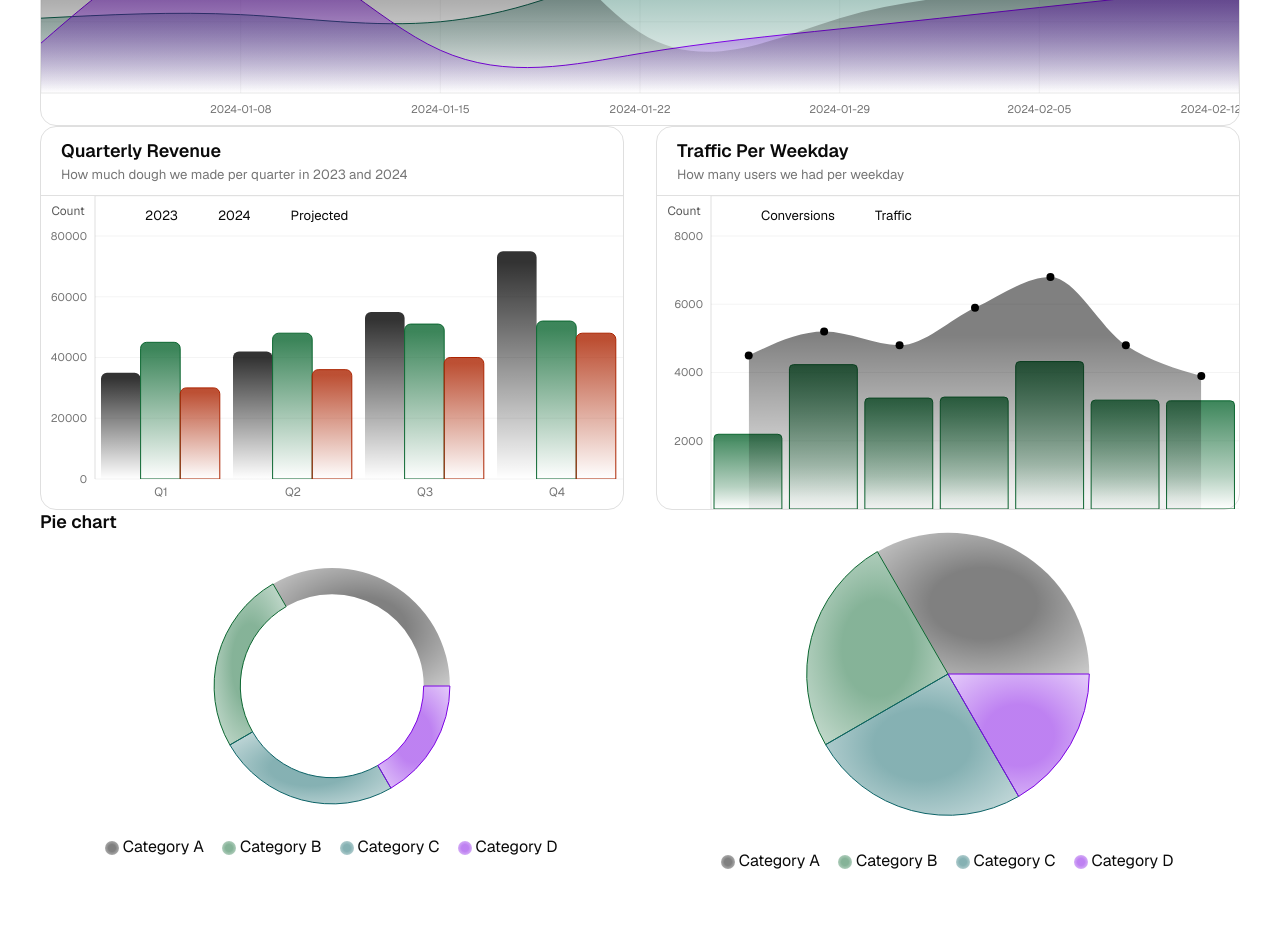
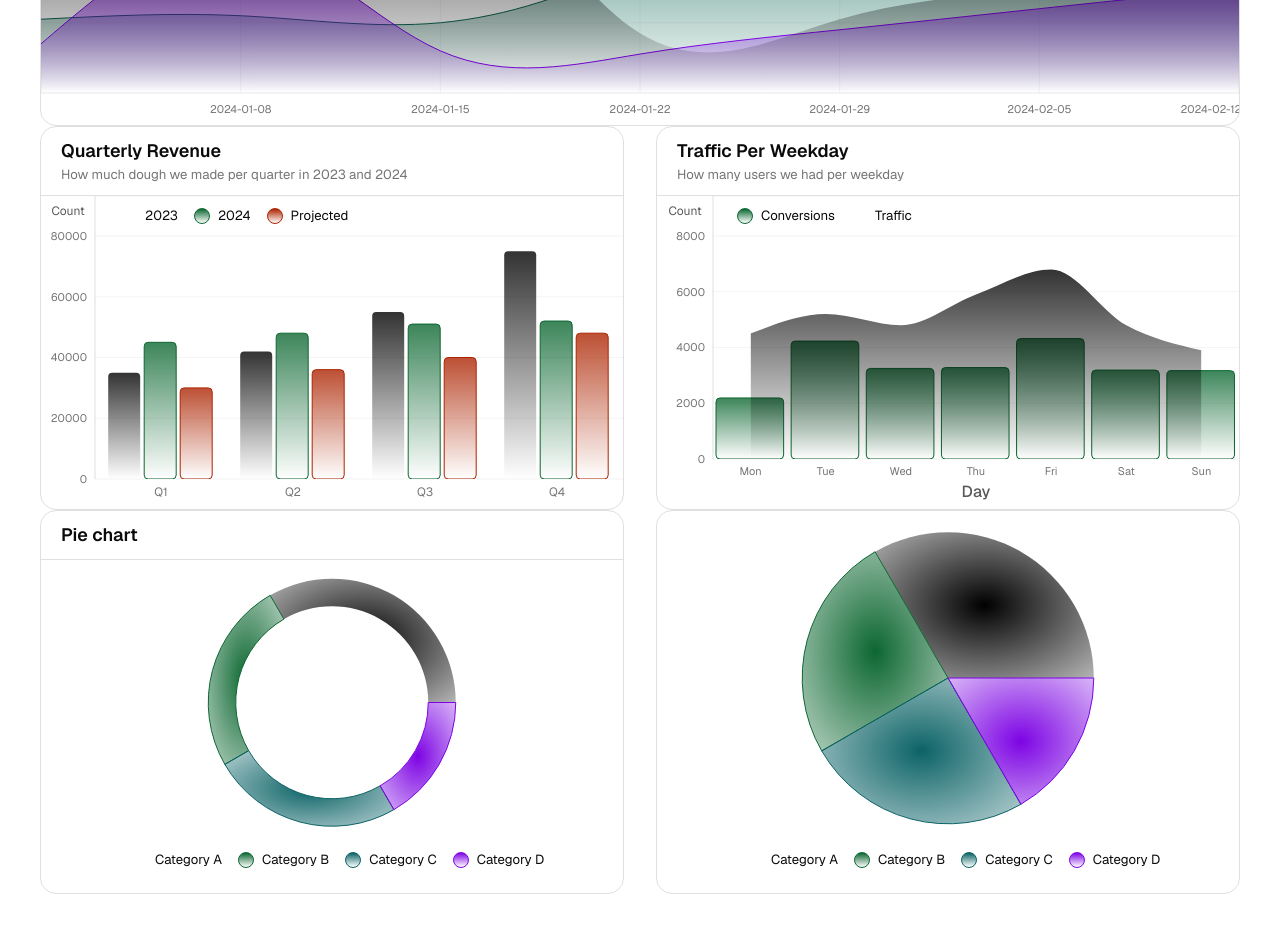
Before and after one commit to once-ui-system/nextjs-starter, a Next.js app: page / in a window 1280 px wide. Shown: the part 1120-2052 px from the top of the page. Built offline with nearby package versions, Linux system fonts and the light colour scheme.

Commit message:
props, style, and stuff

```diff
--- a/src/app/page.tsx
+++ b/src/app/page.tsx
@@ -96,7 +96,9 @@ export default function Home() {
                   { name: "Q3", value1: 55000, value2: 51000, value3: 40000 },
                   { name: "Q4", value1: 75000, value2: 52000, value3: 48000 },
                 ]}
-                barLabels={["2023", "2024", "Projected"]}
+                bar={{
+                  labels: ["2023", "2024", "Projected"]
+                }}
               />
 
               {/* Line Bar Graph */}
@@ -105,7 +107,7 @@ export default function Home() {
                   description="How many users we had per weekday"
                   showArea
                   legend
-                    labels="y"
+                  labels="both"
                   xAxisTitle="Day"
                   yAxisTitle="Count"
                   lineName="Traffic"
@@ -127,7 +129,7 @@ export default function Home() {
 
               <PieChart
                 title="Pie chart"
-                showLegend
+                legend
                 innerRadius="70%"
                 data = {[
                   { name: 'Category A', value: 400 },
@@ -138,7 +140,7 @@ export default function Home() {
               />
 
               <PieChart
-                showLegend
+                legend
                 data = {[
                   { name: 'Category A', value: 400 },
                   { name: 'Category B', value: 300 },
--- a/src/once-ui/modules/data/BarChart.tsx
+++ b/src/once-ui/modules/data/BarChart.tsx
@@ -144,8 +144,14 @@ const BarChart: React.FC<BarChartProps> = ({
               />
             )}
             <RechartsTooltip
-              content={props => <Tooltip {...props} tooltip={tooltip} showColors={false} />}
               cursor={{ fill: "var(--neutral-alpha-weak)" }}
+              content={props =>
+                <Tooltip
+                  {...props}
+                  tooltip={tooltip}
+                  showColors={false}
+                />
+              }
             />
             <defs>
               <linearGradient id="barGradient" x1="0" y1="0" x2="0" y2="1">
--- a/src/once-ui/modules/data/GroupedBarChart.tsx
+++ b/src/once-ui/modules/data/GroupedBarChart.tsx
@@ -25,20 +25,32 @@ interface MultiBarDataPoint {
   endDate?: string;
 }
 
+interface BarProps {
+  labels?: string[];
+  width?: SpacingToken | "fill" | number;
+}
+
+interface TimeProps {
+  series?: boolean;
+  format?: string;
+}
+
+interface TooltipProps {
+  title?: string;
+}
+
 interface GroupedBarChartProps extends Omit<React.ComponentProps<typeof Flex>, 'title' | 'description'> {
   data: MultiBarDataPoint[];
   labels?: "x" | "y" | "both" | "none";
   xAxisKey?: string;
   yAxisKeys?: string[];
-  barLabels?: string[];
   yAxisTitle?: string;
-  barWidth?: SpacingToken | "fill" | number | string;
-  isTimeSeries?: boolean;
-  timeFormat?: string;
   legend?: boolean;
   title?: React.ReactNode;
   description?: React.ReactNode;
-  tooltipTitle?: string;
+  bar?: BarProps;
+  time?: TimeProps;
+  tooltip?: TooltipProps;
 }
 
 const GroupedBarChart: React.FC<GroupedBarChartProps> = ({
@@ -46,15 +58,14 @@ const GroupedBarChart: React.FC<GroupedBarChartProps> = ({
   labels = "both",
   xAxisKey = "name",
   yAxisKeys = ["value1", "value2", "value3"],
-  barLabels,
-  barWidth = "fill",
-  isTimeSeries = false,
-  timeFormat,
+  bar = { labels: [], width: "fill" },
+  time = { series: false, format: "" },
+  tooltip = { title: "" },
   title,
   yAxisTitle,
   description,
   legend = false,
-  tooltipTitle,
+  border = "neutral-medium",
   ...flex
 }) => {
   const barColors = [
@@ -66,16 +77,16 @@ const GroupedBarChart: React.FC<GroupedBarChartProps> = ({
   return (
     <Column
       fillWidth
+      height={24}
+      border={border}
       radius="l"
-      vertical="center"
       data-viz="categorical"
-      height={24}
       {...flex}
     >
       {(title || description) && (
         <Column
           fillWidth
-          borderBottom="neutral-medium"
+          borderBottom={border}
           paddingX="20"
           paddingY="12"
           gap="4"
@@ -106,8 +117,18 @@ const GroupedBarChart: React.FC<GroupedBarChartProps> = ({
             />
             {legend && (
               <RechartsLegend
-                content={<Legend labels={labels} colors={barColors} />}
-                wrapperStyle={{ position: "absolute", top: 0, right: 0 }}
+                content={
+                  <Legend
+                    labels={labels}
+                    colors={barColors}
+                  />
+                }
+                wrapperStyle={{
+                  position: "absolute",
+                  top: 0,
+                  right: 0,
+                  margin: 0
+                }}
               />
             )}
             {(labels === "x" || labels === "both") && (
@@ -148,15 +169,16 @@ const GroupedBarChart: React.FC<GroupedBarChartProps> = ({
               />
             )}
             <RechartsTooltip
+              cursor={{ fill: "var(--neutral-alpha-weak)" }}
               content={props =>
                 <Tooltip
                   {...props}
-                  isTimeSeries={isTimeSeries}
-                  timeFormat={timeFormat}
+                  isTimeSeries={time.series}
+                  timeFormat={time.format}
                   showColors={true}
+                  xAxisTitle={tooltip.title}
                 />
               }
-              cursor={{ fill: "rgba(255,255,255,0.05)" }}
             />
             <defs>
               {barColors.map((color, index) => (
@@ -168,7 +190,7 @@ const GroupedBarChart: React.FC<GroupedBarChartProps> = ({
                   x2="0"
                   y2="1"
                 >
-                  <stop offset="5%" stopColor={color} stopOpacity={0.8} />
+                  <stop offset="0%" stopColor={color} stopOpacity={0.8} />
                   <stop offset="100%" stopColor={color} stopOpacity={0} />
                 </linearGradient>
               ))}
@@ -177,25 +199,25 @@ const GroupedBarChart: React.FC<GroupedBarChartProps> = ({
               <RechartsBar
                 key={key}
                 dataKey={key}
-                name={barLabels?.[index] || key}
+                name={bar.labels?.[index] || key}
                 fill={`url(#barGradient${index})`}
                 stroke={barColors[index % barColors.length]}
                 strokeWidth={1}
-                radius={[6, 6, 0, 0]}
+                radius={[4, 4, 4, 4]}
                 barSize={
-                  barWidth === "fill"
+                  bar.width === "fill"
                     ? "100%"
-                    : barWidth === "xs"
+                    : bar.width === "xs"
                     ? 12
-                    : barWidth === "s"
+                    : bar.width === "s"
                     ? 16
-                    : barWidth === "m"
+                    : bar.width === "m"
                     ? 24
-                    : barWidth === "l"
+                    : bar.width === "l"
                     ? 40
-                    : barWidth === "xl"
+                    : bar.width === "xl"
                     ? 64
-                    : barWidth
+                    : bar.width
                 }
                 isAnimationActive={false}
               />
--- a/src/once-ui/modules/data/Legend.tsx
+++ b/src/once-ui/modules/data/Legend.tsx
@@ -13,7 +13,8 @@ interface LegendProps {
 const Legend: React.FC<LegendProps> = ({
   payload,
   labels = "both",
-  position = "top"
+  position = "top",
+  colors
 }) => {
   if (!payload || !payload.length) {
     return null;
@@ -63,13 +64,15 @@ const Legend: React.FC<LegendProps> = ({
       style={positionStyle}
     >
       {payload.map((entry: any, index: number) => {
+        // Use colors prop if provided, otherwise use entry color
+        const color = colors && colors[index] ? colors[index] : (entry.stroke || entry.color);
         return (
           <Row key={index} vertical="center" gap="8">
             <Row
               style={{
                 backgroundClip: "padding-box",
-                border: `1px solid ${entry.stroke || entry.color}`,
-                background: `linear-gradient(to bottom, ${entry.stroke || entry.color} 0%, transparent 100%)`
+                border: `1px solid ${color}`,
+                background: `linear-gradient(to bottom, ${color} 0%, transparent 100%)`
               }}
               minWidth="16"
               minHeight="16"
--- a/src/once-ui/modules/data/LineBarChart.tsx
+++ b/src/once-ui/modules/data/LineBarChart.tsx
@@ -113,14 +113,13 @@ const LineBarChart: React.FC<LineBarChartProps> = ({
               {/* Bar gradient */}
               <linearGradient id={barGradientId} x1="0" y1="0" x2="0" y2="1">
                 <stop offset="0%" stopColor={finalBarColor} stopOpacity={0.8} />
-                <stop offset="70%" stopColor={finalBarColor} stopOpacity={0.3} />
                 <stop offset="100%" stopColor={finalBarColor} stopOpacity={0} />
               </linearGradient>
 
               {/* Line gradient */}
               <linearGradient id={lineGradientId} x1="0" y1="0" x2="0" y2="1">
-                <stop offset="25%" stopColor={finalLineColor} stopOpacity={0.5} />
-                <stop offset="95%" stopColor={finalLineColor} stopOpacity={0.05} />
+                <stop offset="0%" stopColor={finalLineColor} stopOpacity={0.8} />
+                <stop offset="100%" stopColor={finalLineColor} stopOpacity={0} />
               </linearGradient>
             </defs>
             <RechartsCartesianGrid
@@ -130,8 +129,19 @@ const LineBarChart: React.FC<LineBarChartProps> = ({
             />
             {legend && (
               <RechartsLegend
-                content={<Legend labels={labels} />}
-                wrapperStyle={{ position: "absolute", top: 0, right: 0 }}
+                content={
+                  <Legend
+                    colors={[finalBarColor, finalLineColor]}
+                    labels={labels}
+                    position="top"
+                  />
+                }
+                wrapperStyle={{
+                  position: 'absolute',
+                  top: 0,
+                  right: 0,
+                  margin: 0
+                }}
               />
             )}
             {(labels === "x" || labels === "both") && (
@@ -163,7 +173,7 @@ const LineBarChart: React.FC<LineBarChartProps> = ({
                   fill: "var(--neutral-on-background-weak)",
                   fontSize: 11,
                 }}
-                width={yAxisTitle ? 54 : 0}
+                width={yAxisTitle ? 56 : 0}
                 label={
                   yAxisTitle
                     ? {
@@ -178,8 +188,18 @@ const LineBarChart: React.FC<LineBarChartProps> = ({
               />
             )}
             <RechartsTooltip
-              content={props => <Tooltip {...props} isTimeSeries={isTimeSeries} timeFormat={timeFormat} xAxisKey={xAxisKey} showColors={true} />}
-              cursor={{ fill: "rgba(255,255,255,0.05)" }}
+              cursor={{
+                stroke: "var(--neutral-border-strong)",
+                strokeWidth: 1,
+              }}
+              content={props =>
+                <Tooltip
+                  isTimeSeries={isTimeSeries}
+                  timeFormat={timeFormat}
+                  xAxisKey={xAxisKey}
+                  {...props}
+                />
+              }
             />
             <RechartsBar
               dataKey={barDataKey}
@@ -187,7 +207,7 @@ const LineBarChart: React.FC<LineBarChartProps> = ({
               fill={`url(#${barGradientId})`}
               stroke={finalBarColor}
               strokeWidth={1}
-              radius={[4, 4, 0, 0]}
+              radius={[4, 4, 4, 4]}
               barSize={
                 barWidth === "fill"
                   ? "100%"
@@ -210,13 +230,14 @@ const LineBarChart: React.FC<LineBarChartProps> = ({
                 type={curveType}
                 dataKey={lineDataKey}
                 name={lineName}
+                strokeDasharray={dashedLine ? "5 5" : "0"}
                 stroke={finalLineColor}
-                strokeDasharray={dashedLine ? "5 5" : "0"}
-                strokeWidth={2}
+                fill={`url(#${lineGradientId})`}
+                strokeWidth={1}
                 fillOpacity={1}
-                fill={`url(#${lineGradientId})`}
-                dot={{ r: 4, fill: finalLineColor }}
-                activeDot={{ r: 6, fill: finalLineColor }}
+                activeDot={{
+                  stroke: "var(--static-transparent)"
+                }}
               />
             ) : (
               <RechartsLine
@@ -225,9 +246,10 @@ const LineBarChart: React.FC<LineBarChartProps> = ({
                 name={lineName}
                 stroke={finalLineColor}
                 strokeDasharray={dashedLine ? "5 5" : "0"}
-                strokeWidth={2}
-                dot={{ r: 4, fill: finalLineColor }}
-                activeDot={{ r: 6, fill: finalLineColor }}
+                strokeWidth={1}
+                activeDot={{
+                  stroke: "var(--static-transparent)"
+                }}
               />
             )}
           </RechartsComposedChart>
--- a/src/once-ui/modules/data/LineChart.tsx
+++ b/src/once-ui/modules/data/LineChart.tsx
@@ -108,7 +108,7 @@ const LineChart: React.FC<LineChartProps> = ({
       {(title || description) && (
         <Column fillWidth borderBottom={border} paddingX="20" paddingY="12" gap="4">
           <Row fillWidth vertical="center">
-            <Column fillWidth>
+            <Column fillWidth gap="4">
               {title && (
                 <Text variant="heading-strong-s">
                   {title}
@@ -159,13 +159,19 @@ const LineChart: React.FC<LineChartProps> = ({
               ))}
             </defs>
             <RechartsCartesianGrid
-              vertical={true}
+              vertical
+              horizontal
               stroke="var(--neutral-alpha-weak)"
-              horizontal={true}
             />
             {legend && (
               <RechartsLegend
-                content={<Legend colors={colors} labels={labels} position="top" />}
+                content={
+                  <Legend
+                    colors={colors}
+                    labels={labels}
+                    position="top"
+                  />
+                }
                 wrapperStyle={{
                   position: 'absolute',
                   top: 0,
@@ -176,16 +182,16 @@ const LineChart: React.FC<LineChartProps> = ({
             )}
             {(labels === "x" || labels === "both") && (
               <RechartsXAxis
+                height={32}
                 tickMargin={6}
+                tickLine={false}
+                tick={{
+                  fill: "var(--neutral-on-background-weak)",
+                  fontSize: 11,
+                }}
                 dataKey={xAxisKey}
                 axisLine={{
                   stroke: "var(--neutral-alpha-weak)",
-                }}
-                tickLine={false}
-                height={32}
-                tick={{
-                  fill: "var(--neutral-on-background-weak)",
-                  fontSize: 11,
                 }}
               />
             )}
@@ -211,11 +217,10 @@ const LineChart: React.FC<LineChartProps> = ({
               }}
               content={props =>
                 <Tooltip
-                  {...props}
-                  tooltip={tooltip}
                   isTimeSeries={isTimeSeries}
                   timeFormat={timeFormat}
-                  showColors={true}
+                  tooltip={tooltip}
+                  {...props}
                 />
               }
             />
@@ -226,12 +231,12 @@ const LineChart: React.FC<LineChartProps> = ({
                 dataKey={key}
                 name={key}
                 stroke={`var(--data-${color})`}
+                fill={`url(#color-${key})`}
                 strokeWidth={1}
                 fillOpacity={1}
                 activeDot={{
                   stroke: "var(--static-transparent)"
                 }}
-                fill={`url(#color-${key})`}
               />
             ))}
           </RechartsAreaChart>
--- a/src/once-ui/modules/data/PieChart.tsx
+++ b/src/once-ui/modules/data/PieChart.tsx
@@ -20,10 +20,9 @@ interface DataPoint {
 
 interface PieChartProps extends Omit<React.ComponentProps<typeof Flex>, 'title' | 'description'> {
   data: DataPoint[];
-  blur?: boolean;
   title?: React.ReactNode;
   description?: React.ReactNode;
-  showLegend?: boolean;
+  legend?: boolean;
   innerRadius?: number | string;
   outerRadius?: number | string;
   dataKey?: string;
@@ -36,20 +35,17 @@ interface PieChartProps extends Omit<React.ComponentProps<typeof Flex>, 'title'
 export const PieChart: React.FC<PieChartProps> = ({
   data,
   defaultColors = ['blue', 'green', 'aqua', 'violet', 'orange', 'red', 'purple', 'magenta', 'moss', 'emerald'],
-  blur = false,
-  border,
+  border = "neutral-medium",
   title,
   description,
-  radius,
-  background,
-  showLegend = false,
+  legend = false,
   innerRadius = "0",
   outerRadius = "90%",
   dataKey = "value",
   nameKey = "name",
   paddingAngle = 0,
   useGradients = true,
-  ...flexProps
+  ...flex
 }) => {
   const colorPalette = defaultColors.map((c) => `var(--data-${c})`);
 
@@ -61,13 +57,19 @@ export const PieChart: React.FC<PieChartProps> = ({
     <Column
       fillWidth
       height={24}
+      border={border}
+      radius="l"
       data-viz="categorical"
-      radius={radius}
-      border={border}
-      background={background}
-      {...flexProps}
+      {...flex}
     >
-      <Column fillWidth>
+      {(title || description) && (
+        <Column
+          borderBottom={border}
+          fillWidth
+          paddingX="20"
+          paddingY="12"
+          gap="4"
+          vertical="center">
           {title && (
             <Text variant="heading-strong-s">
               {title}
@@ -79,7 +81,8 @@ export const PieChart: React.FC<PieChartProps> = ({
             </Text>
           )}
         </Column>
-      <Row padding={title ? "s" : "2"} fill>
+      )}
+      <Row fill paddingBottom="48">
         <RechartsResponsiveContainer width="100%" height="100%">
           <RechartsPieChart>
             <defs>
@@ -95,9 +98,8 @@ export const PieChart: React.FC<PieChartProps> = ({
                     fx="50%"
                     fy="50%"
                   >
-                    <stop offset="25%" stopColor={baseColor} stopOpacity={0.5} />
-                    <stop offset="40%" stopColor={baseColor} stopOpacity={0.4} />
-                    <stop offset="95%" stopColor={baseColor} stopOpacity={0.05} />
+                    <stop offset="0%" stopColor={baseColor} stopOpacity={1} />
+                    <stop offset="100%" stopColor={baseColor} stopOpacity={0} />
                   </radialGradient>
                 );
               })}
@@ -127,13 +129,22 @@ export const PieChart: React.FC<PieChartProps> = ({
               })}
             </RechartsPie>
             <RechartsTooltip
-              content={props => <Tooltip {...props} showColors={true} />}
+              content={props => <Tooltip {...props} />}
             />
-            {showLegend && (
+            {legend && (
               <RechartsLegend
-                verticalAlign="bottom"
-                layout="horizontal"
-                wrapperStyle={{ paddingTop: 16 }}
+                content={(props) => (
+                  <Legend
+                    {...props}
+                    labels="both"
+                    colors={colorPalette}
+                  />
+                )}
+                wrapperStyle={{
+                  position: "absolute",
+                  right: 0,
+                  margin: 0
+                }}
               />
             )}
           </RechartsPieChart>
```
Lines whose indentation alone changed are shown as unchanged.
